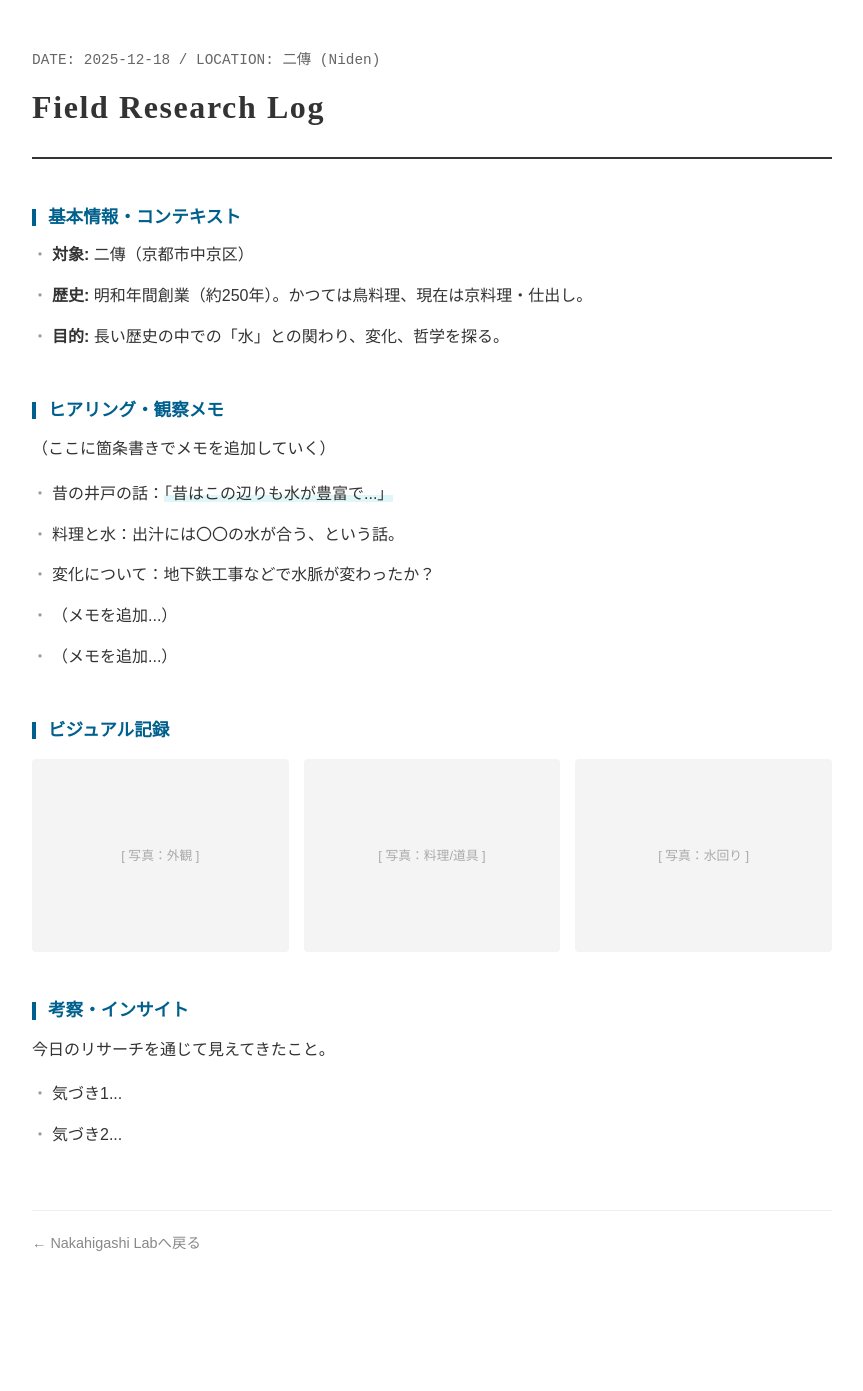
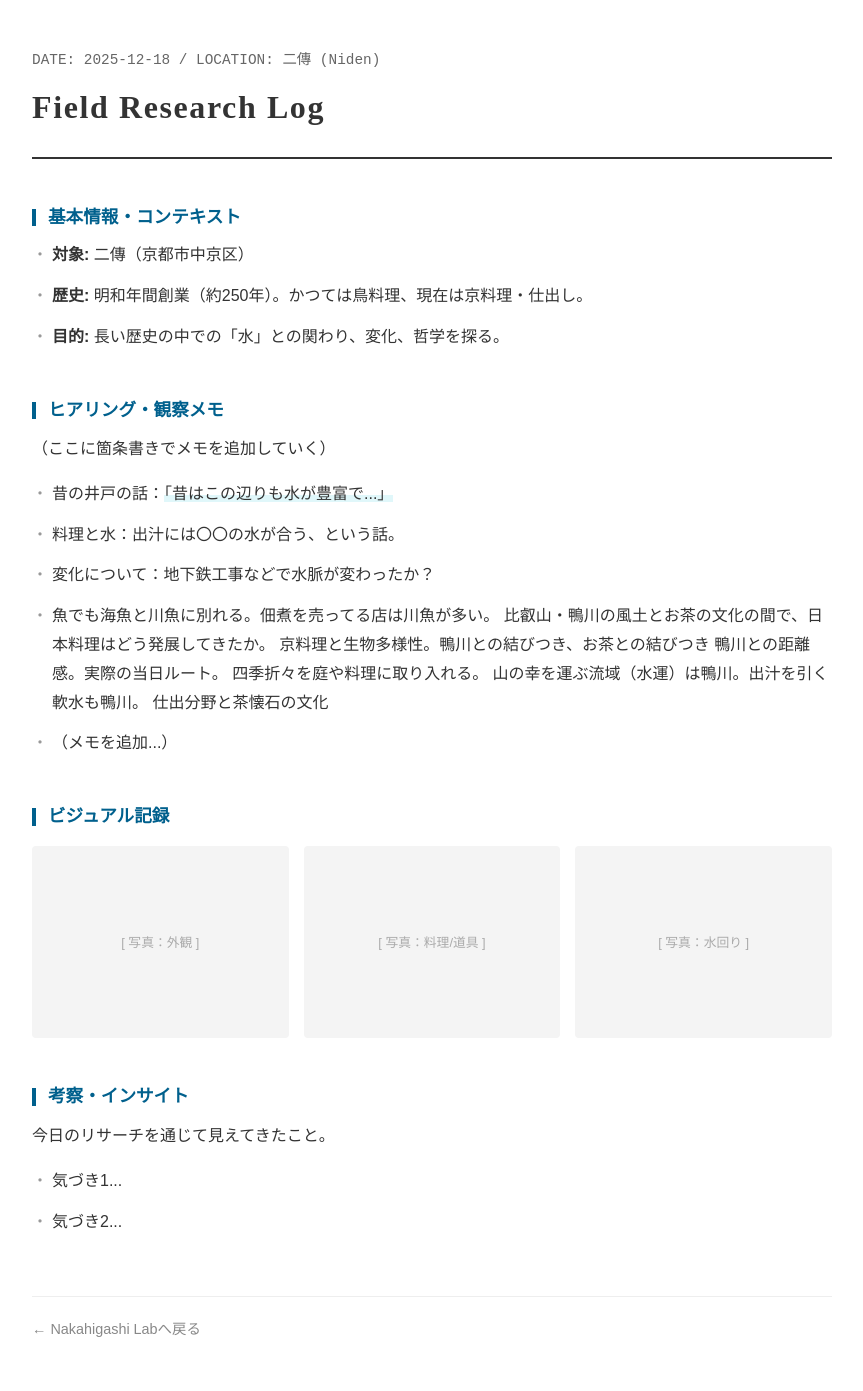
Before and after one commit to REMriaTV/iki-mono, a Jekyll site: the page built from journeys/fukumoto/research_niden.html, in a window 1280 px wide. Shown: the whole page, without its empty margins (208-1071 px from the left). Built offline with Jekyll 4.4.1, drawn with Linux system fonts in a browser that asks for light colours; before the commit the page ends 1305 px from its top, so only the background shows below that.

Commit message:
research_niden.html を更新

```diff
--- a/journeys/fukumoto/research_niden.html
+++ b/journeys/fukumoto/research_niden.html
@@ -136,7 +136,14 @@ title: Research Log: 二傳 (Niden)
             <li>昔の井戸の話：<span class="highlight">「昔はこの辺りも水が豊富で...」</span></li>
             <li>料理と水：出汁には〇〇の水が合う、という話。</li>
             <li>変化について：地下鉄工事などで水脈が変わったか？</li>
-            <li>（メモを追加...）</li>
+            <li>魚でも海魚と川魚に別れる。佃煮を売ってる店は川魚が多い。
+比叡山・鴨川の風土とお茶の文化の間で、日本料理はどう発展してきたか。
+京料理と生物多様性。鴨川との結びつき、お茶との結びつき
+鴨川との距離感。実際の当日ルート。
+四季折々を庭や料理に取り入れる。
+山の幸を運ぶ流域（水運）は鴨川。出汁を引く軟水も鴨川。
+仕出分野と茶懐石の文化
+            </li>
             <li>（メモを追加...）</li>
         </ul>
     </div>
```
